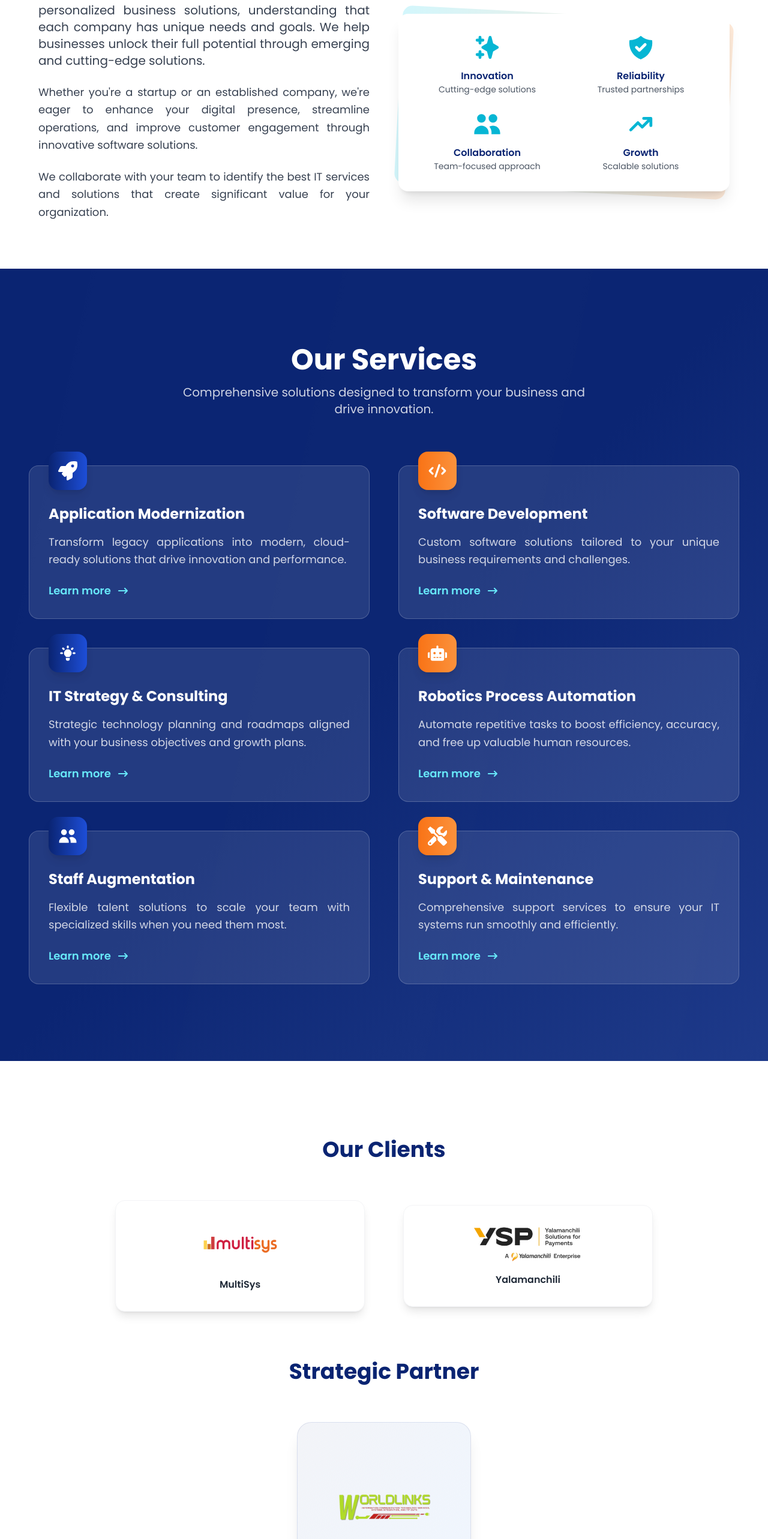
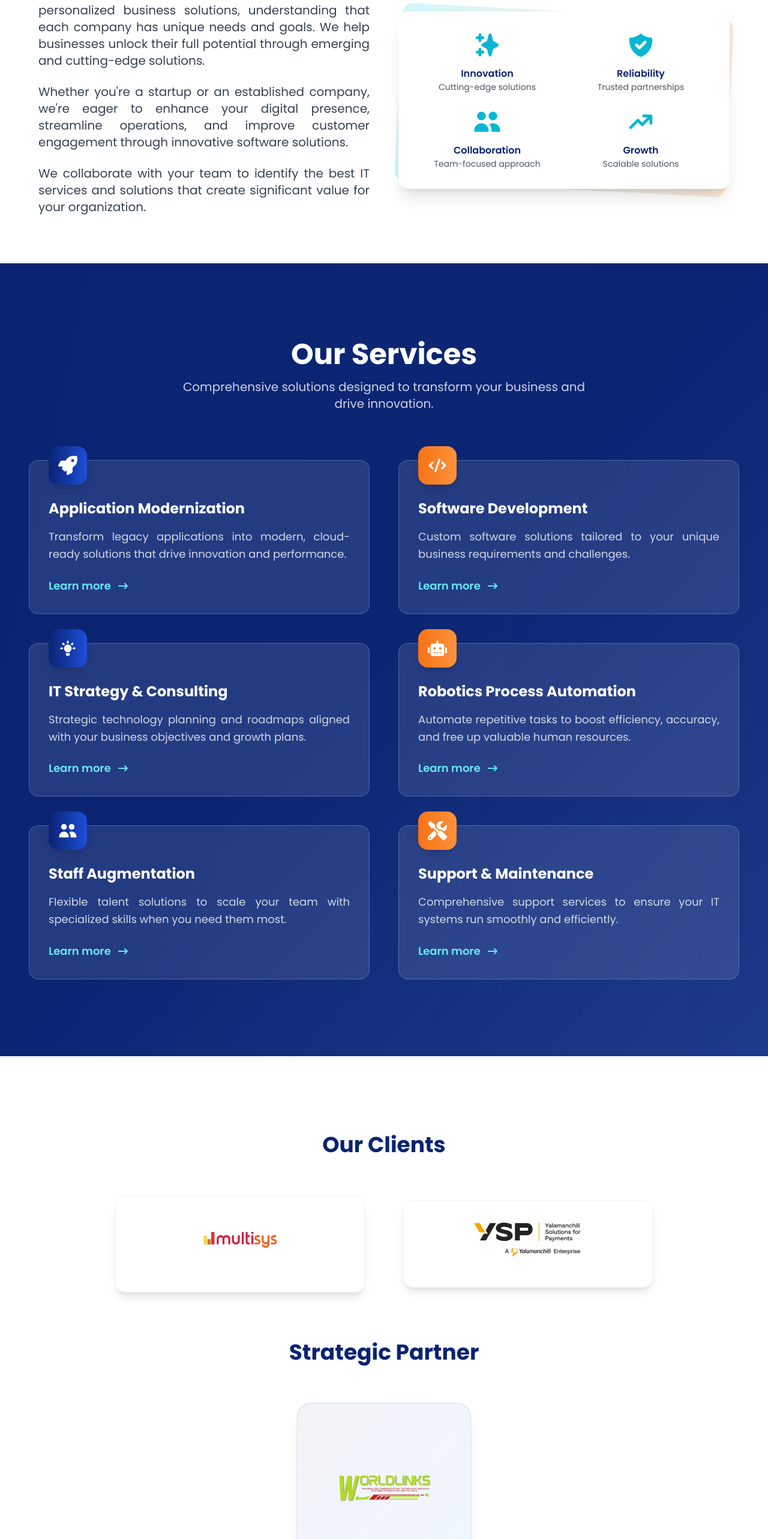
Before and after one commit to JustineKennethGaviola/RCC-Website, a React (Vite) app: page / in a window 1280 px wide. Shown: the part 1080-3646 px from the top of the page at 60% size. Built offline with nearby package versions, Linux system fonts and the light colour scheme.

Commit message:
Adjust the designs

```diff
--- a/src/views/Home.jsx
+++ b/src/views/Home.jsx
@@ -138,13 +138,13 @@ const Home = () => {
                     We help businesses unlock their full potential through
                     emerging and cutting-edge solutions.
                   </p>
-                  <p>
+                  <p className="text-xl">
                     Whether you're a startup or an established company, we're
                     eager to enhance your digital presence, streamline
                     operations, and improve customer engagement through
                     innovative software solutions.
                   </p>
-                  <p>
+                  <p className="text-xl">
                     We collaborate with your team to identify the best IT
                     services and solutions that create significant value for
                     your organization.
@@ -408,9 +408,6 @@ const Home = () => {
                         className="h-full object-contain group-hover:scale-110 transition-transform duration-500"
                       />
                     </div>
-                    <div className="text-center">
-                      <h3 className="font-semibold text-gray-800">MultiSys</h3>
-                    </div>
                   </div>
                 </Zoom>
 
@@ -422,11 +419,6 @@ const Home = () => {
                         alt="Yalamanchili"
                         className="h-full object-contain group-hover:scale-110 transition-transform duration-500"
                       />
-                    </div>
-                    <div className="text-center">
-                      <h3 className="font-semibold text-gray-800">
-                        Yalamanchili
-                      </h3>
                     </div>
                   </div>
                 </Zoom>
@@ -452,11 +444,6 @@ const Home = () => {
                         alt="WorldLinks"
                         className="h-full object-contain group-hover:scale-105 transition-transform duration-500"
                       />
-                    </div>
-                    <div className="text-center">
-                      <h3 className="text-xl font-bold text-accent mb-2">
-                        WorldLinks
-                      </h3>
                     </div>
                   </div>
                 </Zoom>
```
